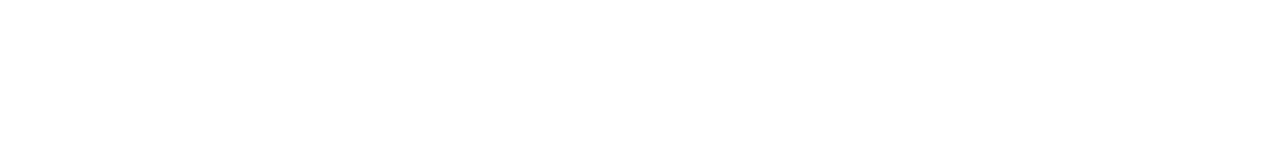
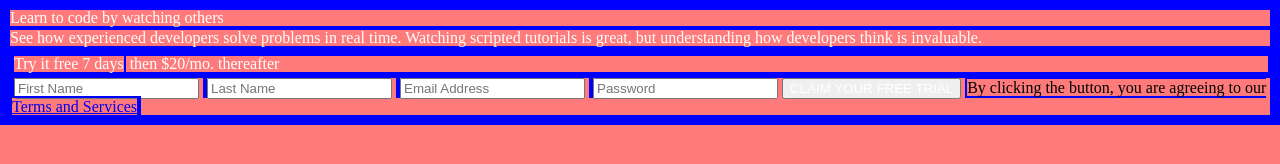
Before and after one commit to idongCodes/html-css-week5-assessment-ii, a plain HTML site: page index.html in a window 1280 px wide. Drawn offline with Linux system fonts and the light colour scheme.

Commit message:
Add Content

```diff
--- a/index.html
+++ b/index.html
@@ -9,9 +9,35 @@
     <link rel="preconnect" href="https://fonts.gstatic.com">
     <link href="https://fonts.googleapis.com/css2?family=Poppins:wght@400;500;600;700&display=swap" rel="stylesheet">
 
+    <link rel="shortcut icon" href="images/favicon-32x32.png" type="image/x-icon">
+
     <title>RA Week 5 Proj II</title>
 </head>
 <body>
-
+    <section class="container">
+        <article class="art desc">
+            <h1 class="title">Learn to code by watching others</h1>
+            <p class="description">See how experienced developers solve problems in real time. Watching scripted tutorials is great, but understanding how developers think is invaluable.</p>
+        </article>
+        <article class="art form">
+            <div class="advert">
+                <p class="div-advert">
+                    <span>Try it free 7 days</span> then $20/mo. thereafter
+                </p>
+            </div>
+            <form>
+                <label for="fname"></label>
+                <input type="text" name="fname" id="fname" placeholder="First Name">
+                <label for="lname"></label>
+                <input type="text" name="lname" id="lname" placeholder="Last Name">
+                <label for="email"></label>
+                <input type="email" name="email" id="email" placeholder="Email Address">
+                <label for="password"></label>
+                <input type="password" name="password" id="password" placeholder="Password">
+                <button type="submit">CLAIM YOUR FREE TRIAL</button>
+                <small>By clicking the button, you are agreeing to our <a href="#" target="_blank" rel="noopener noreferrer">Terms and Services</a></small>
+            </form>
+        </article>
+    </section>
 </body>
 </html>
--- a/styles.css
+++ b/styles.css
@@ -23,6 +23,7 @@ time, mark, audio, video {
     font-family: 'Poppins', sans-serif;
 	font: inherit;
 	vertical-align: baseline;
+    border: 2px solid blue;
 }
 /* HTML5 display-role reset for older browsers */
 article, aside, details, figcaption, figure,
@@ -31,6 +32,7 @@ footer, header, hgroup, menu, nav, section {
 }
 body {
 	line-height: 1;
+    background: hsl(0, 100%, 74%);
 }
 ol, ul {
 	list-style: none;
@@ -47,3 +49,10 @@ table {
 	border-collapse: collapse;
 	border-spacing: 0;
 }
+h1, h2, h3, h4, h5, h6, button, p {
+    color: white;
+}
+
+@media all and (min-width: 1440px) {
+
+}
```
